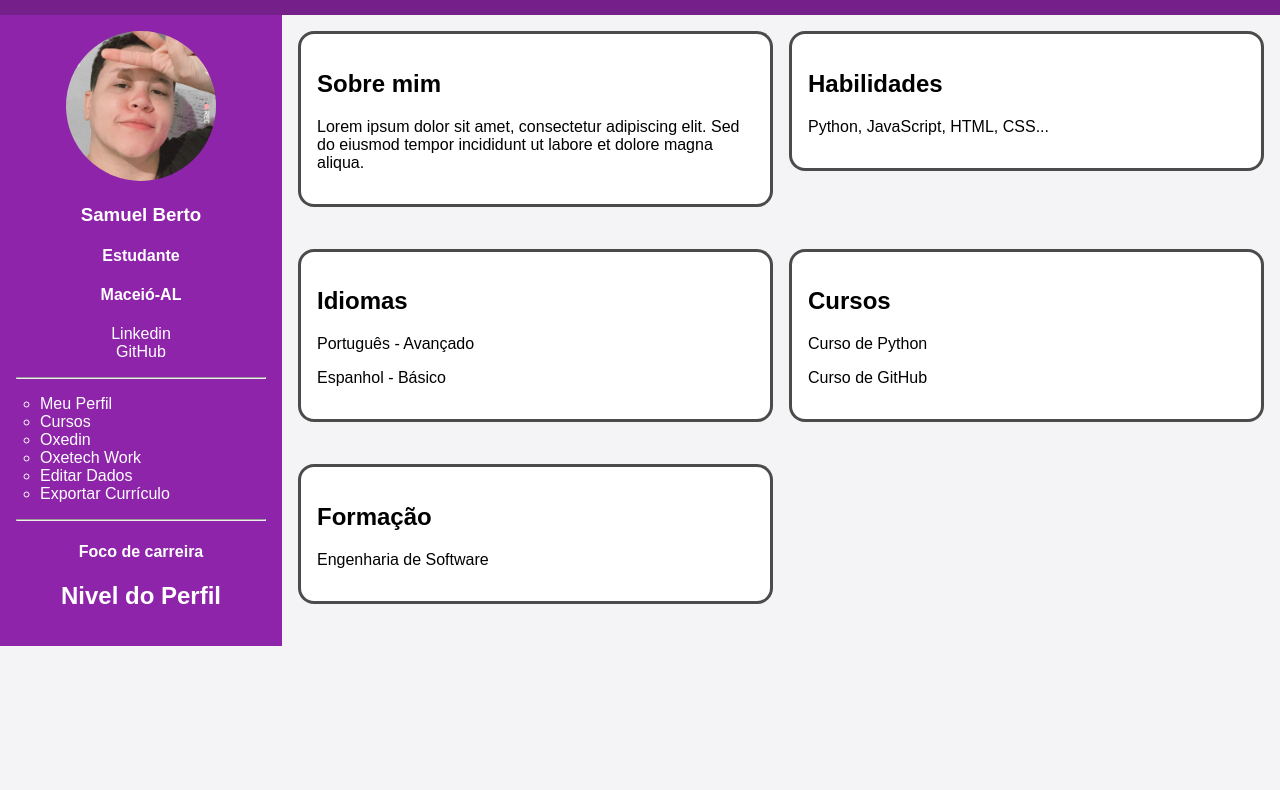
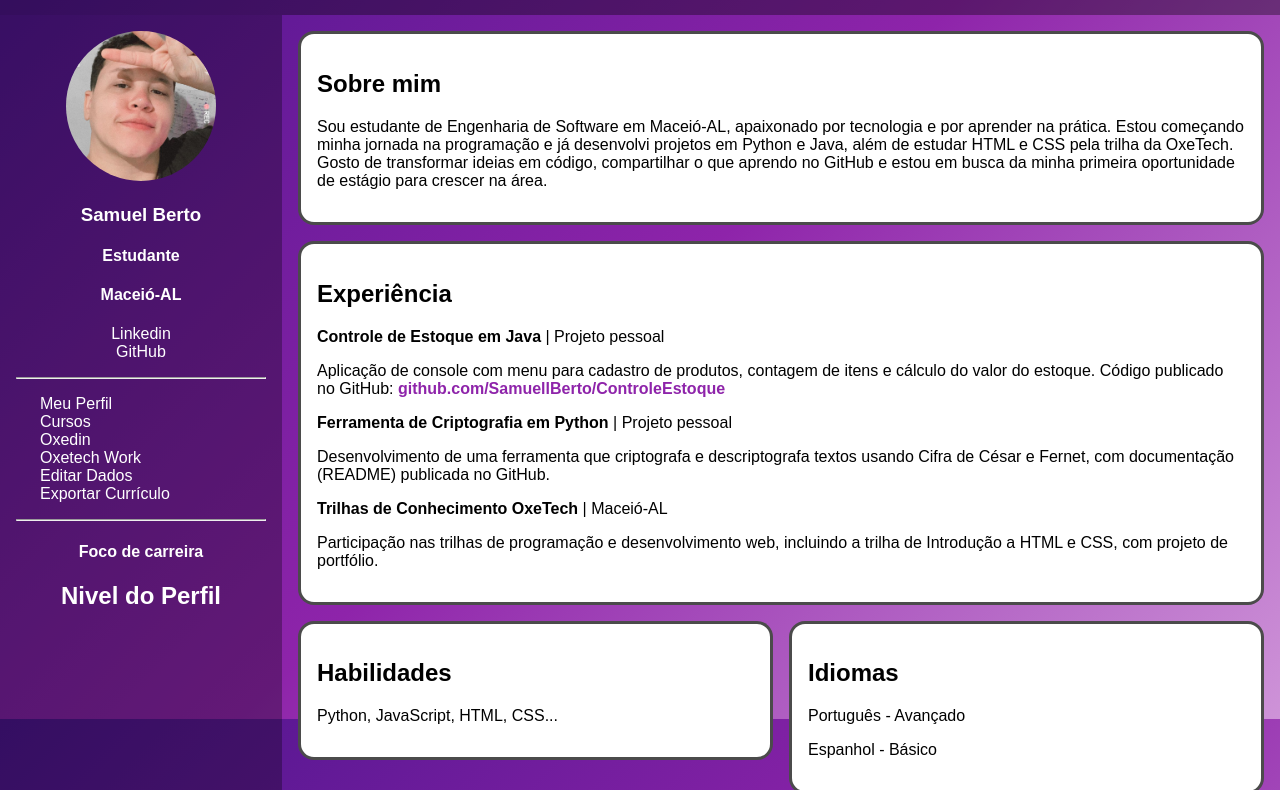
Before and after one commit to SamuellBerto/HTML-Oxetech, a plain HTML site: page index.html in a window 1280 px wide. Shown: the part 81-871 px from the top of the page. Before the commit the page ends 800 px from the top, so only its background shows below. Drawn offline with Linux system fonts and the light colour scheme.

Commit message:
feat: adiciona degradê roxo, seções Sobre mim e Experiência
- Aplica fundo em degradê roxo e deixa cabeçalho e lateral translúcidos
- Remove os marcadores do menu lateral
- Adiciona card Experiência e deixa Sobre mim e Experiência em largura total
- Preenche os textos de Sobre mim e Experiência com link para o projeto no GitHub
- Estiliza os links dos cards

```diff
--- a/index.html
+++ b/index.html
@@ -1,17 +1,19 @@
 <!DOCTYPE html>
 <html lang="pt-br">
+
 <head>
     <meta charset="UTF-8">
     <meta name="viewport" content="width=device-width, initial-scale=1.0">
     <link rel="stylesheet" href="style.css">
     <title>Oxetech</title>
 </head>
+
 <body>
     <header class="header">
         <h1>Oxetech</h1>
     </header>
 
-    <div class ="container">
+    <div class="container">
         <aside class="dashboard">
             <img class="foto" src="perfil.jpeg" alt="Foto de Samuel Berto">
             <h3>Samuel Berto</h3>
@@ -36,9 +38,29 @@
         </aside>
 
         <main class="conteudo">
-            <section class="card">
+            <section class="card largo">
                 <h2>Sobre mim</h2>
-                <p>Lorem ipsum dolor sit amet, consectetur adipiscing elit. Sed do eiusmod tempor incididunt ut labore et dolore magna aliqua.</p>
+                <p>Sou estudante de Engenharia de Software em Maceió-AL, apaixonado por tecnologia e por aprender na
+                    prática. Estou começando minha jornada na programação e já desenvolvi projetos em Python e Java,
+                    além de estudar HTML e CSS pela trilha da OxeTech. Gosto de transformar ideias em código,
+                    compartilhar o que aprendo no GitHub e estou em busca da minha primeira oportunidade de estágio para
+                    crescer na área.</p>
+            </section>
+            <section class="card largo">
+                <h2>Experiência</h2>
+
+                <p><strong>Controle de Estoque em Java</strong> | Projeto pessoal</p>
+                <p>Aplicação de console com menu para cadastro de produtos, contagem de itens e cálculo do valor do
+                    estoque. Código publicado no GitHub: <a href="https://github.com/SamuellBerto/ControleEstoque"
+                        target="_blank">github.com/SamuellBerto/ControleEstoque</a></p>
+
+                <p><strong>Ferramenta de Criptografia em Python</strong> | Projeto pessoal</p>
+                <p>Desenvolvimento de uma ferramenta que criptografa e descriptografa textos usando Cifra de César e
+                    Fernet, com documentação (README) publicada no GitHub.</p>
+
+                <p><strong>Trilhas de Conhecimento OxeTech</strong> | Maceió-AL</p>
+                <p>Participação nas trilhas de programação e desenvolvimento web, incluindo a trilha de Introdução a
+                    HTML e CSS, com projeto de portfólio.</p>
             </section>
 
             <section class="card">
@@ -65,4 +87,5 @@
         </main>
     </div>
 </body>
+
 </html>
--- a/style.css
+++ b/style.css
@@ -1,11 +1,13 @@
 body{
-    background-color: #f4f3f5;
+    background: linear-gradient(135deg, #4a148c, #8e24aa, #ce93d8);
+    background-attachment: fixed;
+    min-height: 100vh;
     font-family: Arial, sans-serif;
     margin: 0;
 }
 
 .header{
-    background-color: #741f8a;
+    background-color: rgba(0, 0, 0, .35);
     color: white;
     padding: .5rem .75rem;
 }
@@ -17,7 +19,7 @@ body{
 
 .dashboard{
     width: 250px;
-    background-color: #8e24aa;
+    background-color: rgba(0, 0, 0, .3);
     color: white;
     text-align: center;
     padding: 1rem;
@@ -37,7 +39,7 @@ ul{
 
 .botoes{
     text-align: start;
-    list-style: circle;
+    list-style: none;
     padding-left: 1.5rem;
 }
 
@@ -56,7 +58,17 @@ ul{
     border-radius: 1rem;
     padding: 1rem;
 }
-
+.largo{
+    grid-column: 1 / -1;
+}
+.card a{
+    color: #8e24aa;
+    font-weight: bold;
+    text-decoration: none;
+}
+.card a:hover{
+    text-decoration: underline;
+}
 @media (max-width: 700px){
     .container{
         flex-direction: column;
```
Lines whose indentation alone changed are shown as unchanged.
